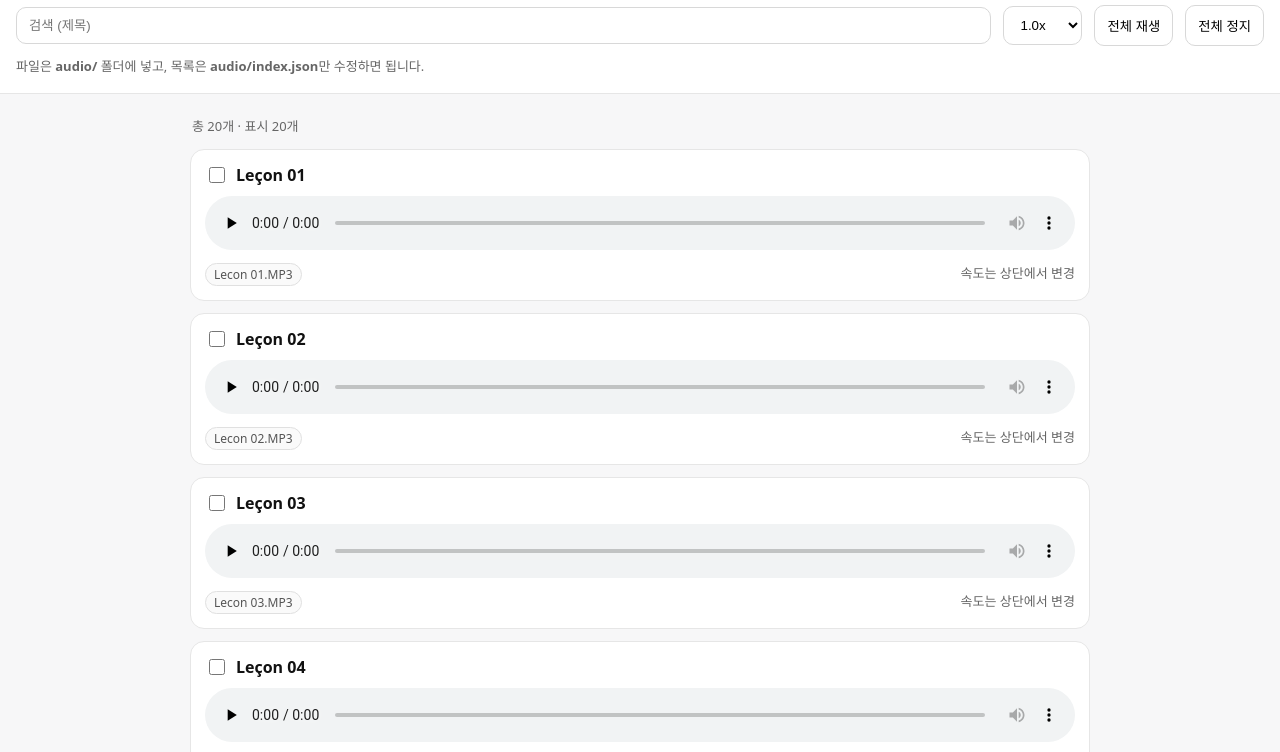
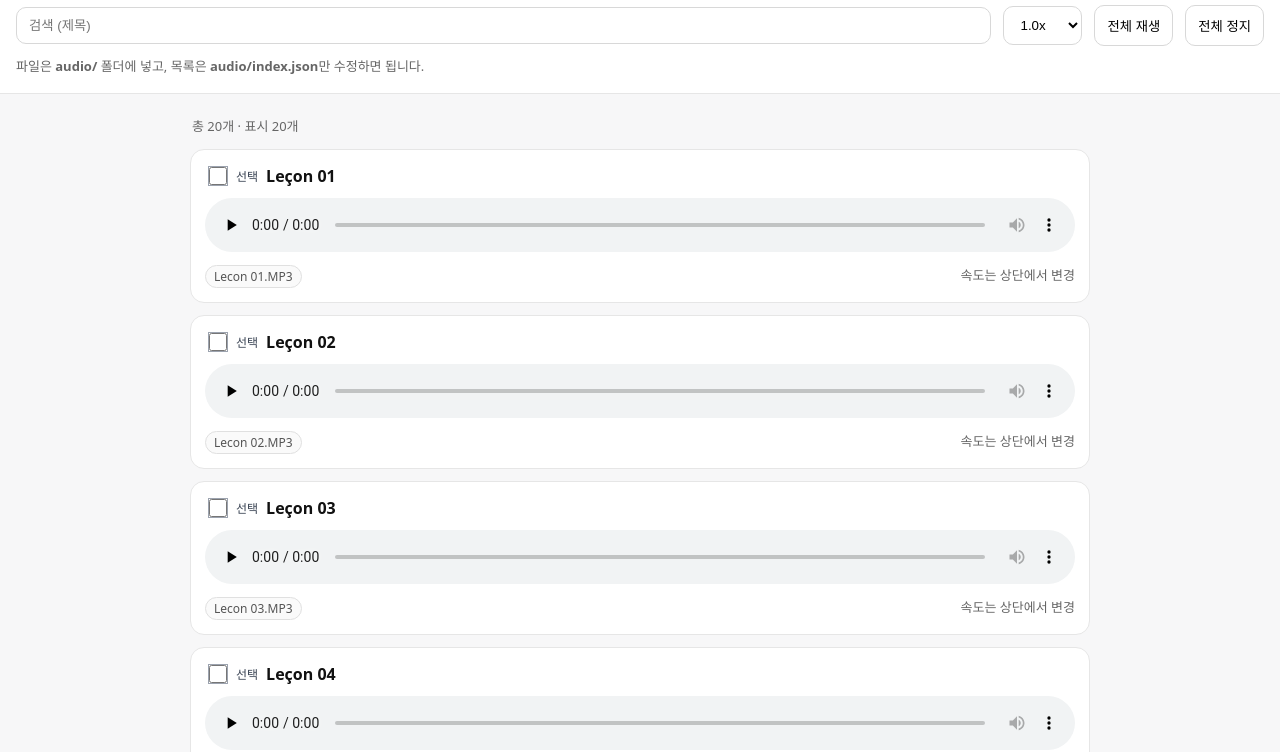
Before and after one commit to pinkyj81/mp3, a plain HTML site: page index.html in a window 1280 px wide. Shown: the part 45-797 px from the top of the page. Drawn offline with Linux system fonts and the light colour scheme.

Commit message:
Add files via upload

```diff
--- a/index.html
+++ b/index.html
@@ -16,7 +16,9 @@
     main { max-width: 900px; margin: 0 auto; padding: 16px; }
     .card { background: #fff; border: 1px solid #e6e6e6; border-radius: 14px; padding: 14px; margin-bottom: 12px; }
     .track-head { display: flex; align-items: center; gap: 8px; margin-bottom: 10px; }
-    .track-check { width: 16px; height: 16px; }
+    .track-select { display: inline-flex; align-items: center; gap: 6px; min-width: 52px; }
+    .track-check { width: 18px; height: 18px; accent-color: #2563eb; outline: 1px solid #9ca3af; border-radius: 3px; }
+    .track-select-label { font-size: 12px; color: #374151; }
     .title { font-weight: 650; margin-bottom: 10px; }
     audio { width: 100%; }
     .meta { font-size: 12px; color: #555; margin-top: 8px; display: flex; justify-content: space-between; gap: var(--gap); flex-wrap: wrap; }
@@ -134,7 +136,10 @@
         return `
           <div class="card">
             <div class="track-head">
-              <input class="track-check" type="checkbox" data-file="${rawFile}" ${checked}>
+              <label class="track-select">
+                <input class="track-check" type="checkbox" data-file="${rawFile}" ${checked}>
+                <span class="track-select-label">선택</span>
+              </label>
               <div class="title" style="margin-bottom:0;">${title}</div>
             </div>
             <audio controls preload="none" loop data-idx="${idx}" data-file="${rawFile}">
```
